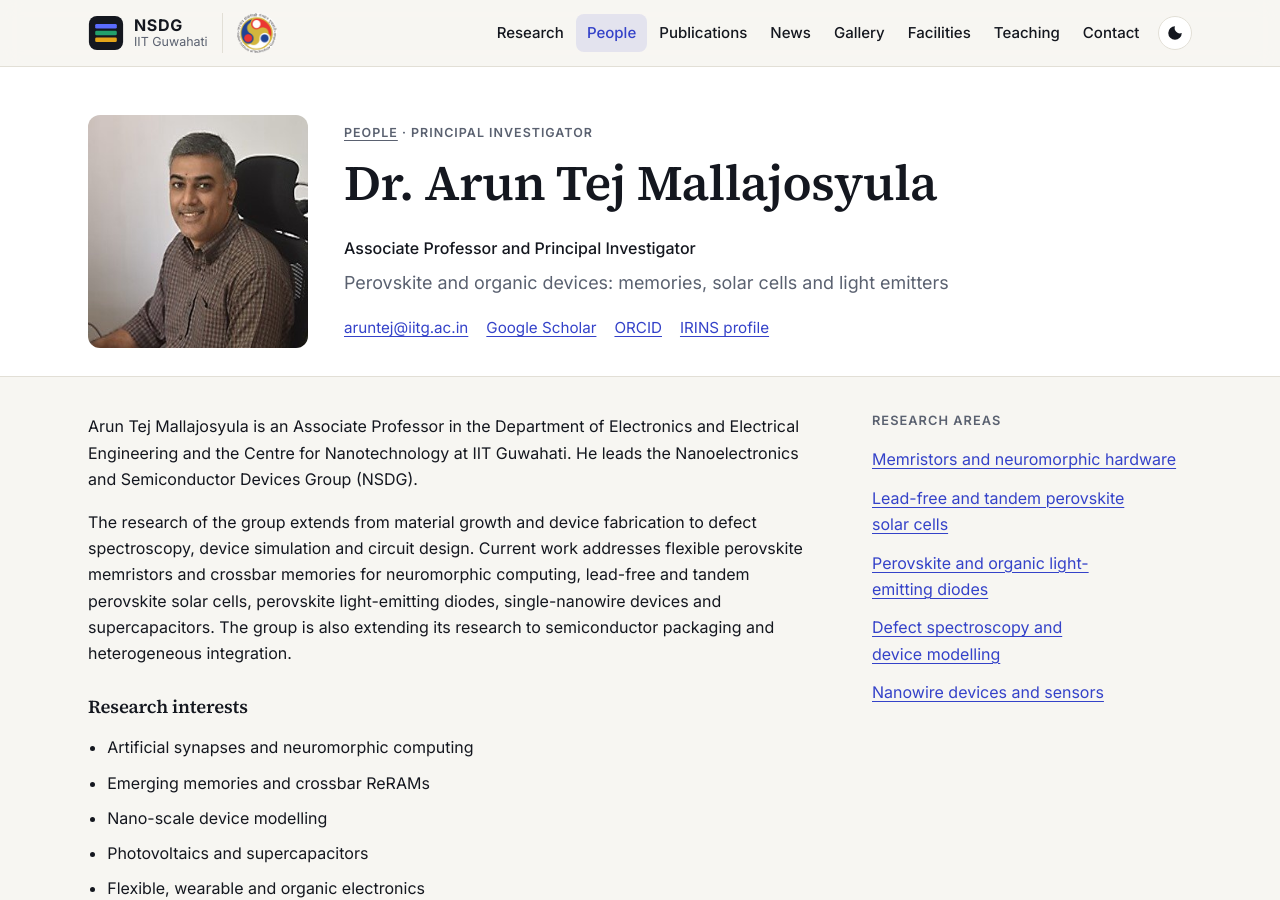
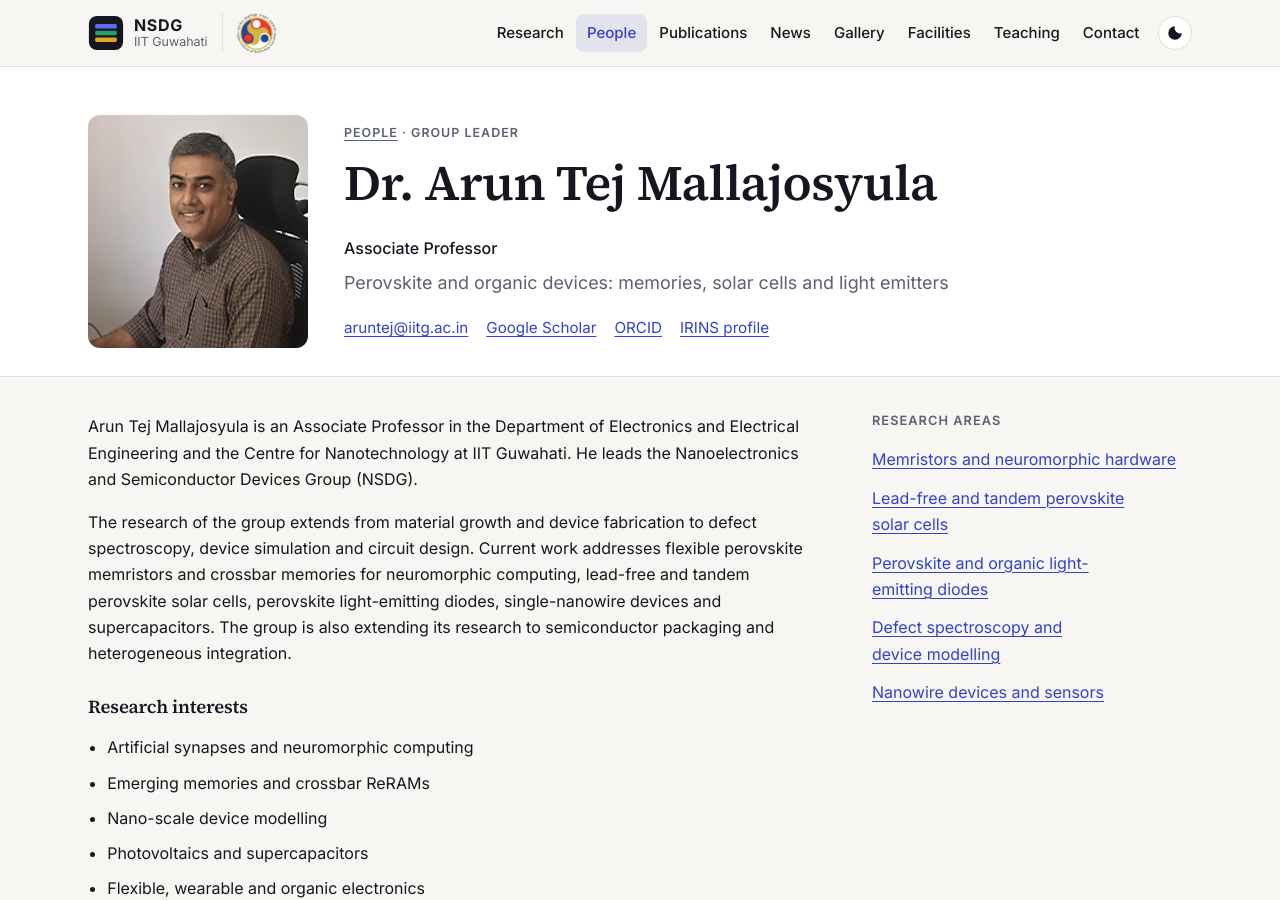
Before and after one commit to nsdg-iitg/nsdg-iitg.github.io, a Jekyll site: the page built from _people/arun-tej-mallajosyula.md, in a window 1280 px wide and 900 px high. Built offline with Jekyll 4.4.1, drawn with Linux system fonts in a browser that asks for light colours.

Commit message:
Use 'Group leader' in place of 'Principal investigator'
Co-Authored-By: Claude Opus 5.5 <noreply@anthropic.com>
Claude-Session: https://claude.ai/code/session_01EapaZWM2CBMf6ps5HBQLq2

```diff
--- a/_layouts/person.html
+++ b/_layouts/person.html
@@ -6,7 +6,7 @@ layout: default
   <div class="wrap person-head-grid">
     {% include avatar.html person=page size="xl" %}
     <div>
-      <p class="kicker"><a href="{{ '/people/' | relative_url }}">People</a> · {% if page.category == 'alumni' %}Alumni{% elsif page.category == 'pi' %}Principal investigator{% else %}Current member{% endif %}</p>
+      <p class="kicker"><a href="{{ '/people/' | relative_url }}">People</a> · {% if page.category == 'alumni' %}Alumni{% elsif page.category == 'pi' %}Group leader{% else %}Current member{% endif %}</p>
       <h1>{{ page.name }}</h1>
       <p class="person-role-lg">{{ page.role }}</p>
       <p class="lead">{{ page.topic }}</p>
--- a/_people/arun-tej-mallajosyula.md
+++ b/_people/arun-tej-mallajosyula.md
@@ -1,7 +1,7 @@
 ---
 name: "Dr. Arun Tej Mallajosyula"
 short_name: "Arun Tej M."
-role: "Associate Professor and Principal Investigator"
+role: "Associate Professor"
 photo: /assets/img/people/arun-tej-mallajosyula.jpg
 category: pi
 order: 0
--- a/contact.html
+++ b/contact.html
@@ -3,7 +3,7 @@ title: "Contact"
 permalink: /contact/
 kicker: "Contact"
 heading: "Contact and joining"
-lead: "Enquiries about the research, collaborations and positions in the group may be addressed to the principal investigator."
+lead: "Enquiries about the research, collaborations and positions in the group may be addressed to Dr. Arun Tej Mallajosyula, who leads the group."
 description: "Contact the Nanoelectronics and Semiconductor Devices Group at IIT Guwahati."
 ---
 <div class="contact-grid">
--- a/people/index.html
+++ b/people/index.html
@@ -9,7 +9,7 @@ description: "Members and alumni of the Nanoelectronics and Semiconductor Device
 <a class="pi-card" href="{{ pi.url | relative_url }}">
   {% include avatar.html person=pi size="lg" %}
   <div>
-    <p class="kicker">Principal investigator</p>
+    <p class="kicker">Group leader</p>
     <h2>{{ pi.name }}</h2>
     <p class="muted">{{ pi.role }}, Department of EEE and Centre for Nanotechnology, IIT Guwahati. Chair, IEEE EDS Guwahati Chapter. Previously at Los Alamos National Laboratory, NUS and TSMC.</p>
   </div>
```
